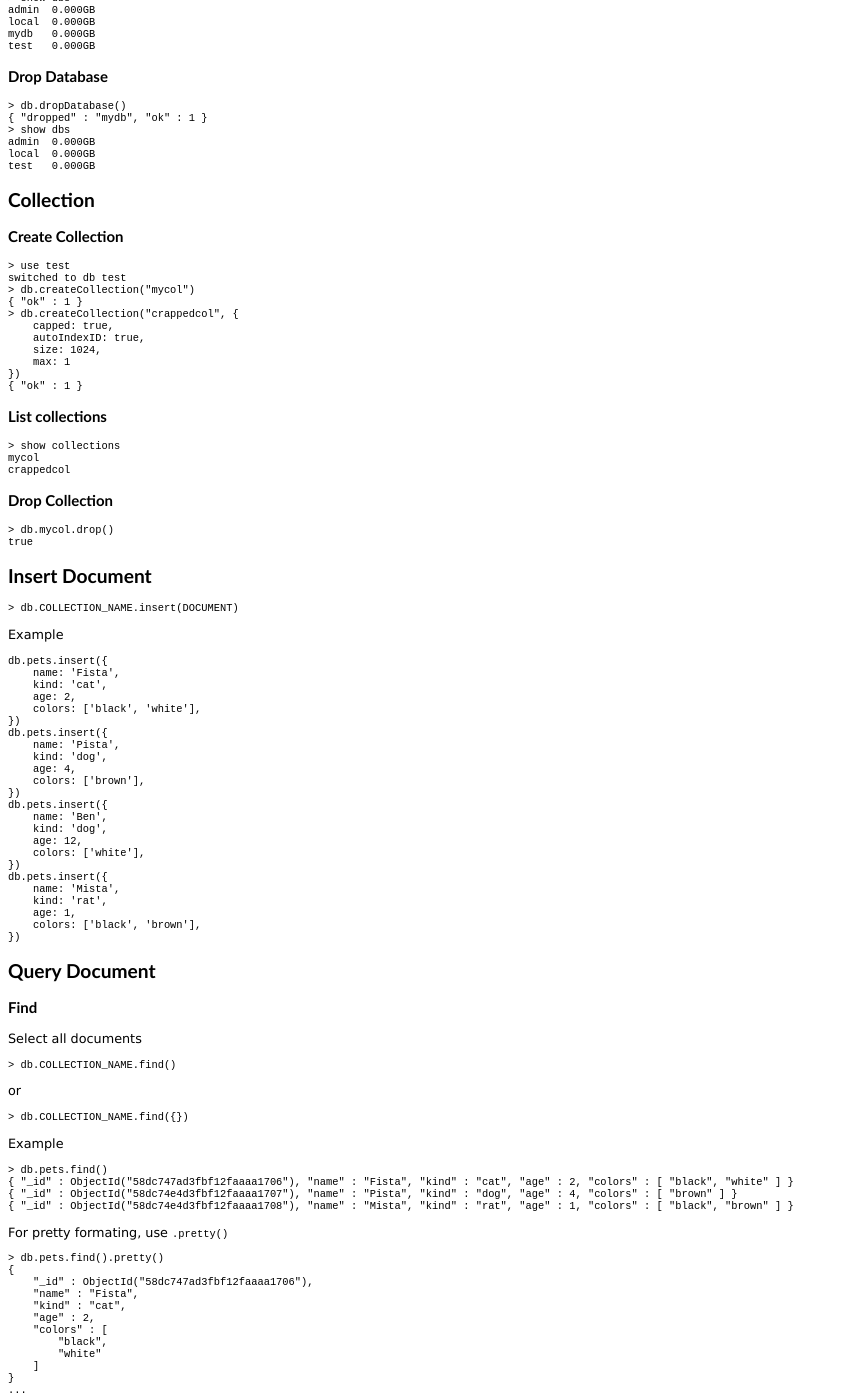
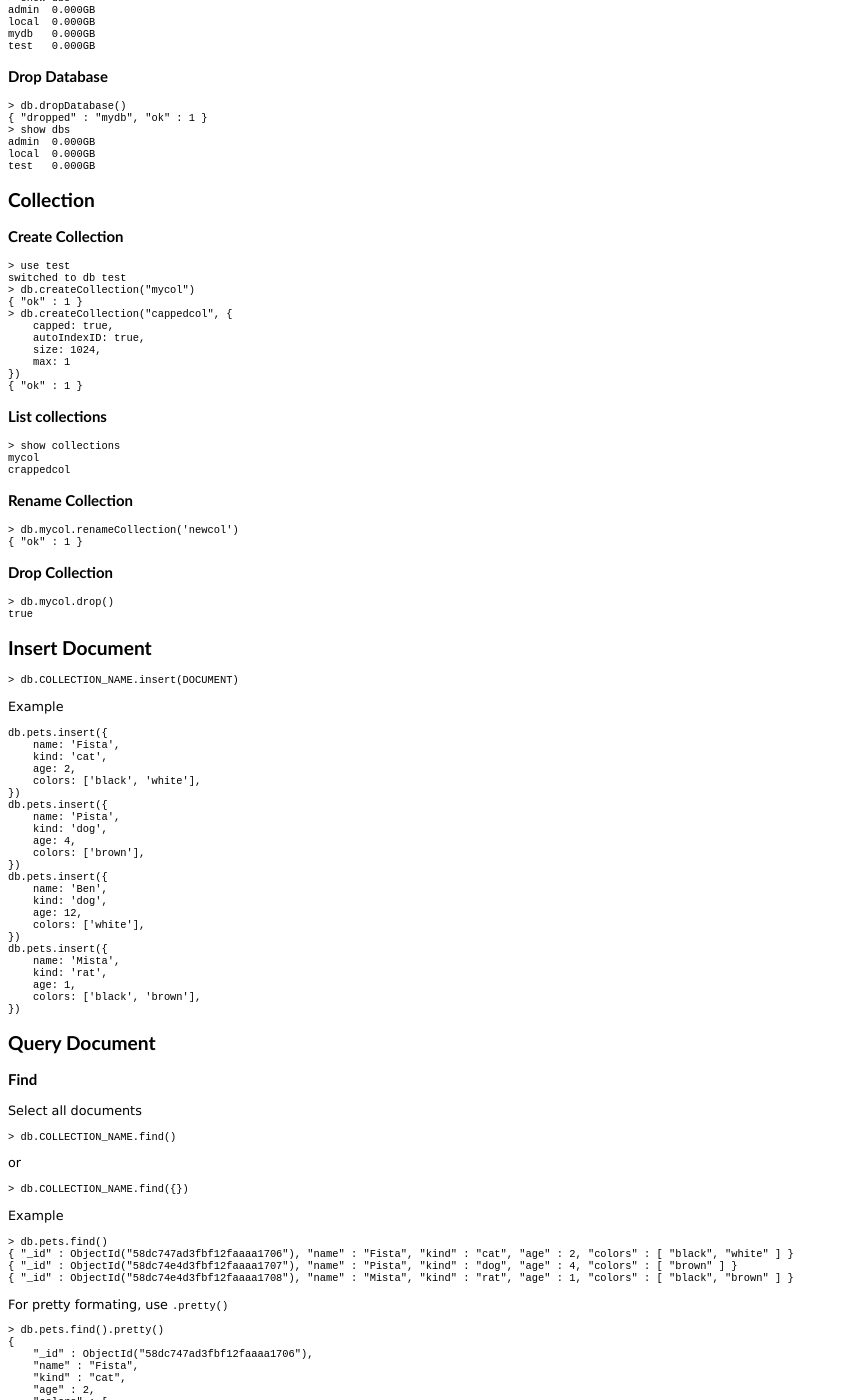
Before and after one commit to ondrejsika/ondrejsika.com, a Jekyll site: the page skoleni/mongo/documents/MongoDB_Cheat_Sheet.html, which Jekyll copies as it is, in a window 1280 px wide and 1400 px high, scrolled down 449 px. Shown: the whole window, without its empty margins (0-847 px from the left). Built offline with Jekyll 4.4.1, drawn with Linux system fonts in a browser that asks for light colours; some of the changed text lies outside the part shown.

Commit message:
skoleni/mongo - update slides, cheat sheet

```diff
--- a/skoleni/mongo/documents/MongoDB_Cheat_Sheet.html
+++ b/skoleni/mongo/documents/MongoDB_Cheat_Sheet.html
@@ -68,7 +68,7 @@
 switched to db test
 &gt; db.createCollection(&quot;mycol&quot;)
 { &quot;ok&quot; : 1 }
-&gt; db.createCollection(&quot;crappedcol&quot;, {
+&gt; db.createCollection(&quot;cappedcol&quot;, {
     capped: true,
     autoIndexID: true,
     size: 1024,
@@ -81,6 +81,11 @@
 <pre>&gt; show collections
 mycol
 crappedcol
+</pre>
+<a name="Rename-Collection"></a>
+<h3 >Rename Collection<a href="#Rename-Collection" class="wiki-anchor">&para;</a></h3>
+<pre>&gt; db.mycol.renameCollection('newcol')
+{ &quot;ok&quot; : 1 }
 </pre>
 <a name="Drop-Collection"></a>
 <h3 >Drop Collection<a href="#Drop-Collection" class="wiki-anchor">&para;</a></h3>
@@ -151,6 +156,10 @@
 </pre>
 <a name="Operators"></a>
 <h3 >Operators<a href="#Operators" class="wiki-anchor">&para;</a></h3>
+
+<ul>
+<li>List of all operators - see docs - <a href="https://docs.mongodb.com/manual/reference/operator/query/">https://docs.mongodb.com/manual/reference/operator/query/</a></li>
+</ul>
 
 <table><thead>
 <tr>
```
Also changed, not shown: other parts of skoleni/mongo/documents/MongoDB_Cheat_Sheet.html (+2 -0 lines), skoleni/mongo/index.md (+5 -2 lines), 3 other files.
